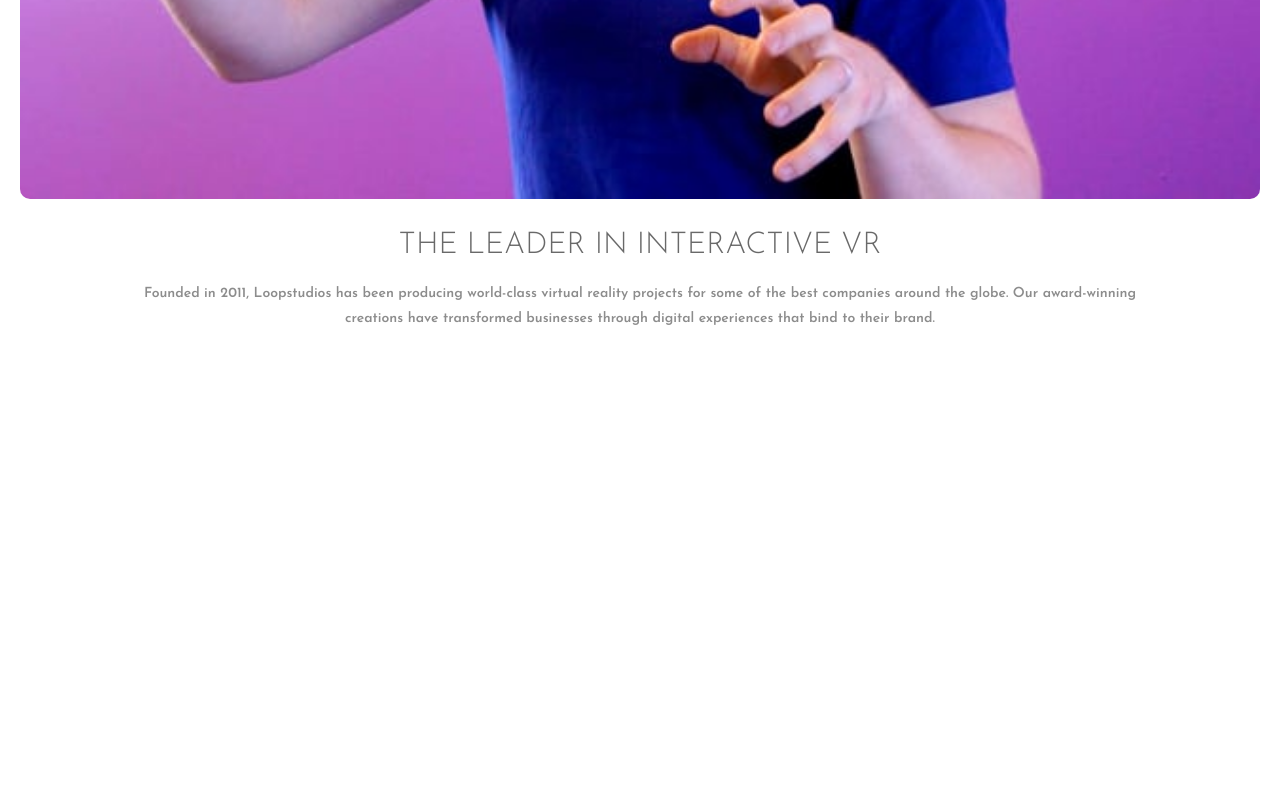
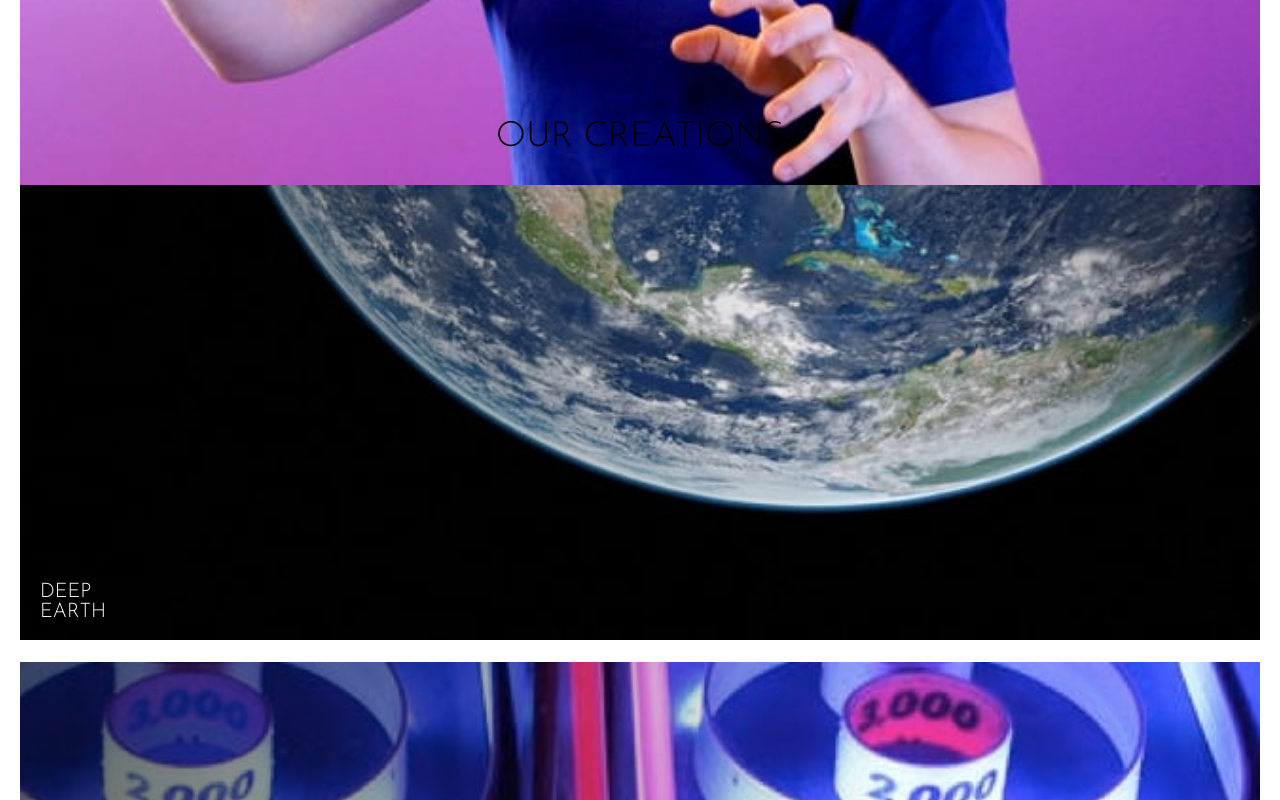
Before and after one commit to Diego2Drm/Loopstudios-landing-page, a React (Vite) app: page / in a window 1280 px wide. Shown: the part 1480-2280 px from the top of the page. Before the commit the page ends 1811 px from the top, so only its background shows below. Built offline with nearby package versions, Linux system fonts and the light colour scheme; a web font is replaced by a local one.

Commit message:
Crations

```diff
--- a/src/App.jsx
+++ b/src/App.jsx
@@ -1,4 +1,5 @@
 import { Header } from "./components/Header/Header"
+import { Creations } from "./components/main/Creations"
 import { Leader } from "./components/main/Leader"
 
 function App() {
@@ -7,6 +8,7 @@
     <>
     <Header />
     <Leader />
+    <Creations />
     </>
   )
 }
--- /dev/null
+++ b/src/components/main/Creations.jsx
@@ -0,0 +1,24 @@
+import { infoCreations } from "../../utils/CreationsInfo";
+import '../../scss/components/Creations.scss'
+
+function Creations() {
+
+  return (
+    <section className="content__creations">
+      <h2>Our Creations</h2>
+      {
+        infoCreations.map((item, i) => (
+          <div className="content__creations-info" key={i}>
+            <img src={item.imgMobile} alt={item.title} />
+            <p>{item.title}</p>
+          </div>
+        ))
+      }
+      <div className="content__creations-link">
+        <a href="#">See all</a>
+      </div>
+    </section>
+  )
+}
+
+export { Creations };
--- /dev/null
+++ b/src/scss/components/Creations.scss
@@ -0,0 +1,68 @@
+@use '../abstracts/variables';
+
+.content__creations {
+  padding-inline: 2rem;
+  width: 100%;
+}
+
+.content__creations h2 {
+  font-size: 3.5rem;
+  margin-bottom: 3rem;
+  text-align: center;
+  font-weight: 300;
+  font-family: variables.$Josefin;
+  text-transform: uppercase;
+}
+
+.content__creations-info {
+  position: relative;
+  margin-block: 2rem;
+}
+
+.content__creations-info::before {
+  content: ' ';
+  position: absolute;
+  top: 0;
+  left: 0;
+  width: 70%;
+  height: 98%;
+  background: linear-gradient(to right, rgba(0, 0, 0, 0.6), rgba(0, 0, 0, 0));
+  pointer-events: none;
+}
+
+.content__creations-info img {
+  width: 100%;
+  height: 100%;
+}
+
+.content__creations-info p {
+  position: absolute;
+  color: variables.$White;
+  font-family: variables.$Josefin;
+  font-weight: 300;
+  text-transform: uppercase;
+  width: 12rem;
+  bottom: 2rem;
+  left: 2rem;
+  font-size: 2rem;
+}
+
+.content__creations-link {
+  width: 100%;
+  display: inline-flex;
+  justify-content: center;
+  margin-block: 2rem;
+}
+
+.content__creations a {
+  font-size: 1.6rem;
+  text-align: center;
+  color: variables.$Very-Dark-Gray;
+  font-weight: bold;
+  font-family: variables.$Alata;
+  text-transform: uppercase;
+  border: .2rem solid variables.$Very-Dark-Gray;
+  padding: 1rem;
+  width: 20rem;
+  letter-spacing: .5rem;
+}
--- /dev/null
+++ b/src/utils/CreationsInfo.jsx
@@ -0,0 +1,63 @@
+// images Mobile
+import deepEarthMobile from '../assets/mobile/image-deep-earth.jpg';
+import nightMobile from '../assets/mobile/image-night-arcade.jpg';
+import soccerMobile from '../assets/mobile/image-soccer-team.jpg'
+import gridMobile from '../assets/mobile/image-grid.jpg'
+import fromUpMobile from '../assets/mobile/image-from-above.jpg'
+import pocketMobile from '../assets/mobile/image-pocket-borealis.jpg'
+import curiosityMobile from '../assets/mobile/image-curiosity.jpg';
+import fisheyeMobile from '../assets/mobile/image-fisheye.jpg'
+
+// image Desktop
+import deepEarthDesktop from '../assets/desktop/image-deep-earth.jpg';
+import nightDesktop from '../assets/desktop/image-night-arcade.jpg';
+import soccerDesktop from '../assets/desktop/image-soccer-team.jpg'
+import gridDesktop from '../assets/desktop/image-grid.jpg'
+import fromUpDesktop from '../assets/desktop/image-from-above.jpg'
+import pocketDesktop from '../assets/desktop/image-pocket-borealis.jpg'
+import curiosityDesktop from '../assets/desktop/image-curiosity.jpg';
+import fisheyeDesktop from '../assets/desktop/image-fisheye.jpg'
+
+
+export const infoCreations = [
+  {
+    title: "Deep Earth",
+    imgMobile: deepEarthMobile,
+    imgDesktop: deepEarthDesktop,
+  },
+  {
+    title: "Night Arcade",
+    imgMobile: nightMobile,
+    imgDesktop: nightDesktop,
+  },
+  {
+    title: "Soccer Team VR",
+    imgMobile: soccerMobile,
+    imgDesktop: soccerDesktop,
+  },
+  {
+    title: "The Grid",
+    imgMobile: gridMobile,
+    imgDesktop: gridDesktop,
+  },
+  {
+    title: "From Up Above VR",
+    imgMobile: fromUpMobile,
+    imgDesktop: fromUpDesktop,
+  },
+  {
+    title: "Pocket Borealis",
+    imgMobile: pocketMobile,
+    imgDesktop: pocketDesktop,
+  },
+  {
+    title: "The Curiosity",
+    imgMobile: curiosityMobile,
+    imgDesktop: curiosityDesktop,
+  },
+  {
+    title: "Make it Fisheye",
+    imgMobile: fisheyeMobile,
+    imgDesktop: fisheyeDesktop,
+  },
+]
```
